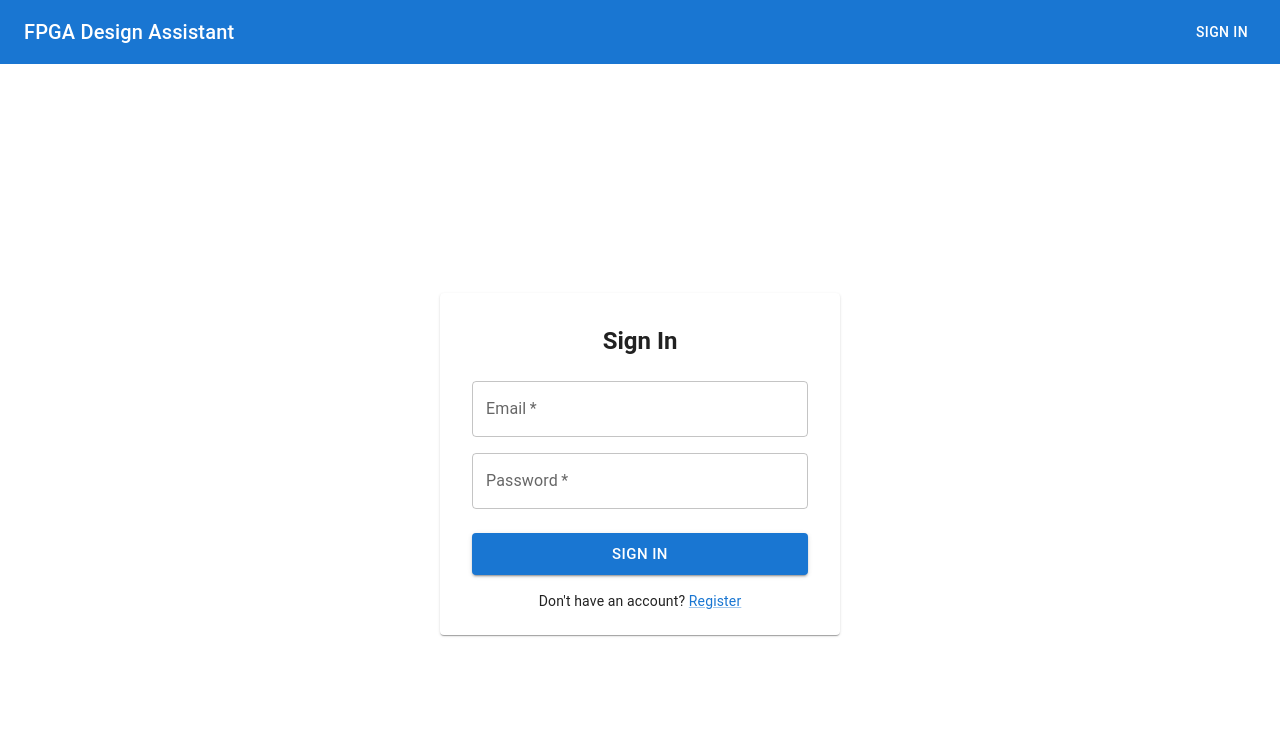
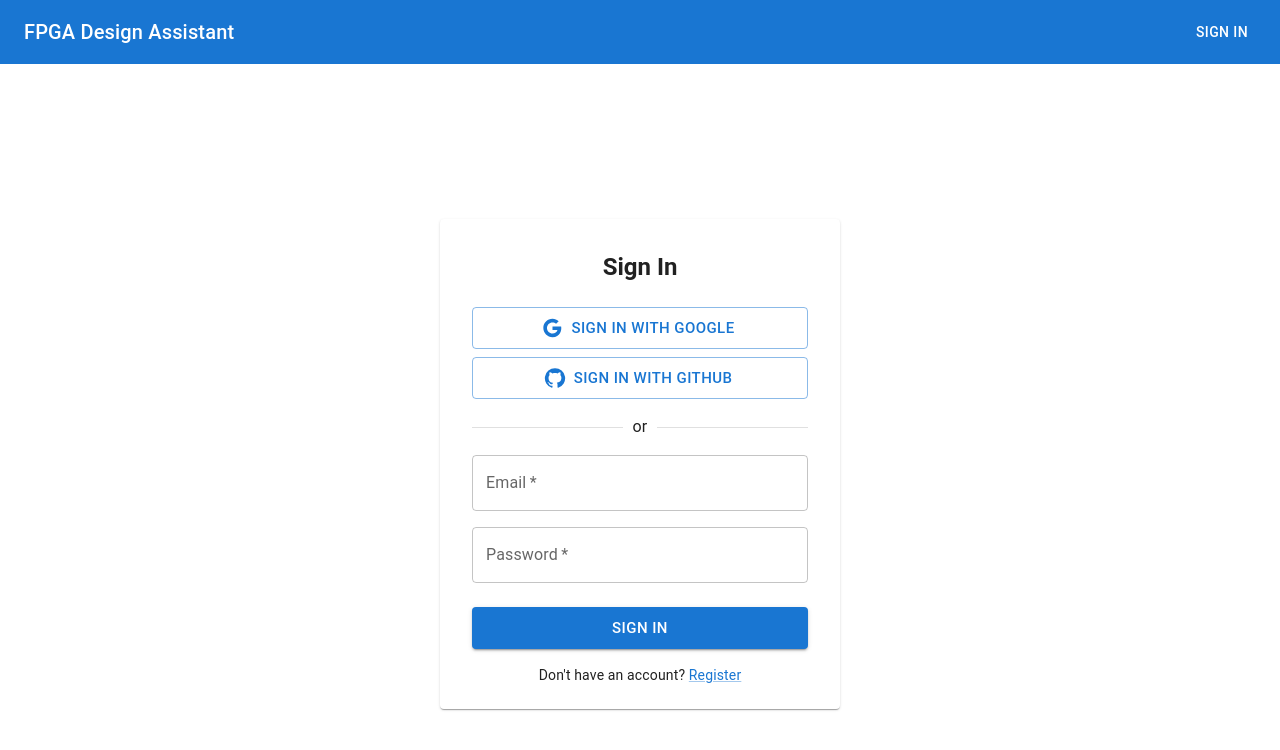
Before and after one commit to JustFantick/FPGA-design-assistant, a Next.js app: page /login in a window 1280 px wide. Shown: the top 750 px of the page. Built offline with nearby package versions, Linux system fonts and the light colour scheme; no server answers; what @mui/material-nextjs would draw is missing.

Commit message:
feat: add google and github OAuth providers

```diff
--- a/src/app/login/page.tsx
+++ b/src/app/login/page.tsx
@@ -10,8 +10,11 @@ import TextField from '@mui/material/TextField';
 import Button from '@mui/material/Button';
 import Typography from '@mui/material/Typography';
 import Alert from '@mui/material/Alert';
+import Divider from '@mui/material/Divider';
 import Link from '@mui/material/Link';
 import NextLink from 'next/link';
+import GoogleIcon from '@mui/icons-material/Google';
+import GitHubIcon from '@mui/icons-material/GitHub';
 
 export default function LoginPage() {
   const router = useRouter();
@@ -64,6 +67,29 @@ export default function LoginPage() {
             </Alert>
           )}
 
+          <Button
+            variant="outlined"
+            fullWidth
+            size="large"
+            startIcon={<GoogleIcon />}
+            onClick={() => signIn('google', { callbackUrl: '/' })}
+            sx={{ mb: 1 }}
+          >
+            Sign in with Google
+          </Button>
+          <Button
+            variant="outlined"
+            fullWidth
+            size="large"
+            startIcon={<GitHubIcon />}
+            onClick={() => signIn('github', { callbackUrl: '/' })}
+            sx={{ mb: 2 }}
+          >
+            Sign in with GitHub
+          </Button>
+
+          <Divider sx={{ mb: 2 }}>or</Divider>
+
           <Box component="form" onSubmit={handleSubmit}>
             <TextField
               label="Email"
```
Also changed, not shown: src/lib/auth.ts (+10 -0 lines), 1 other file (tests, documents, lock files or other folders).
